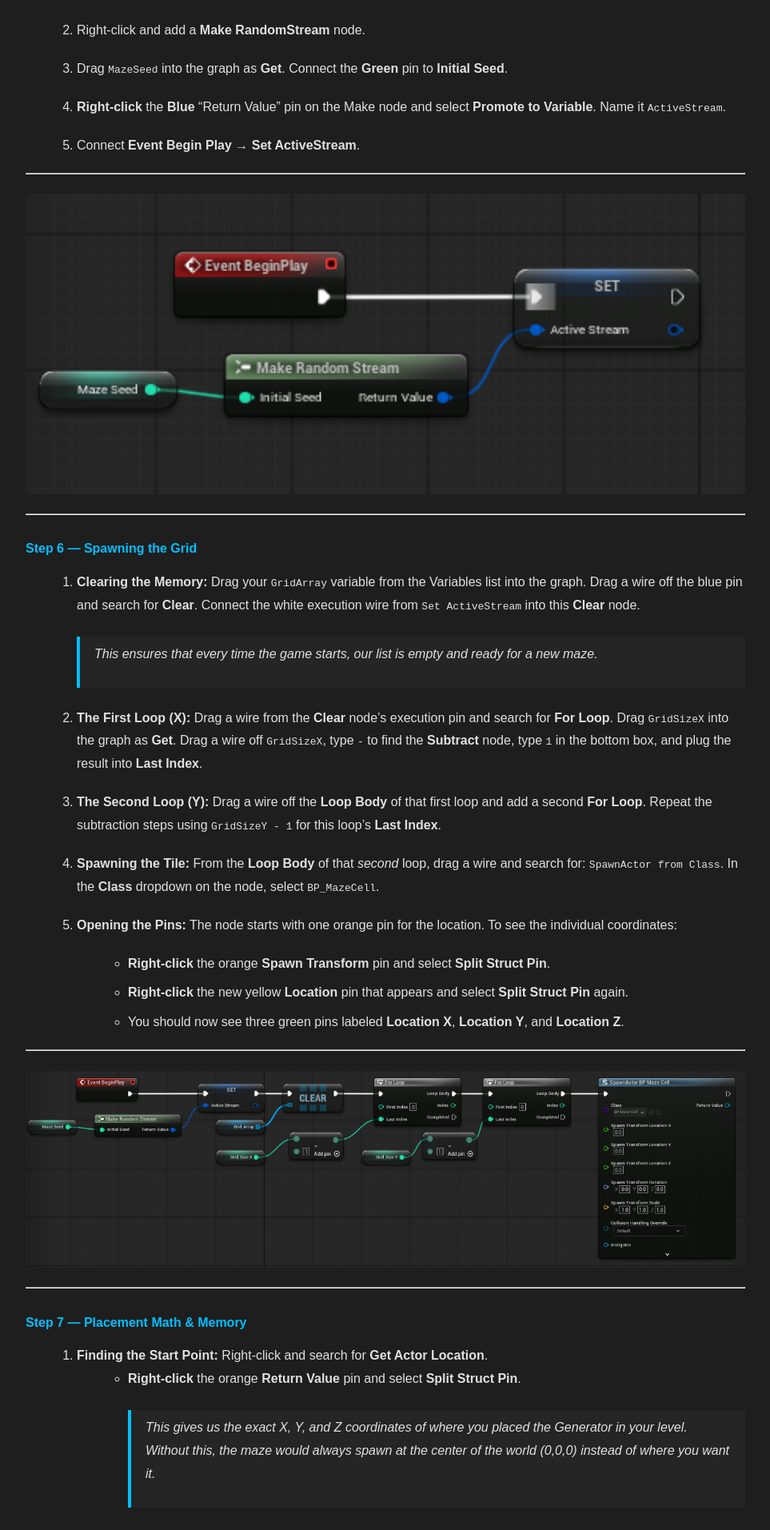
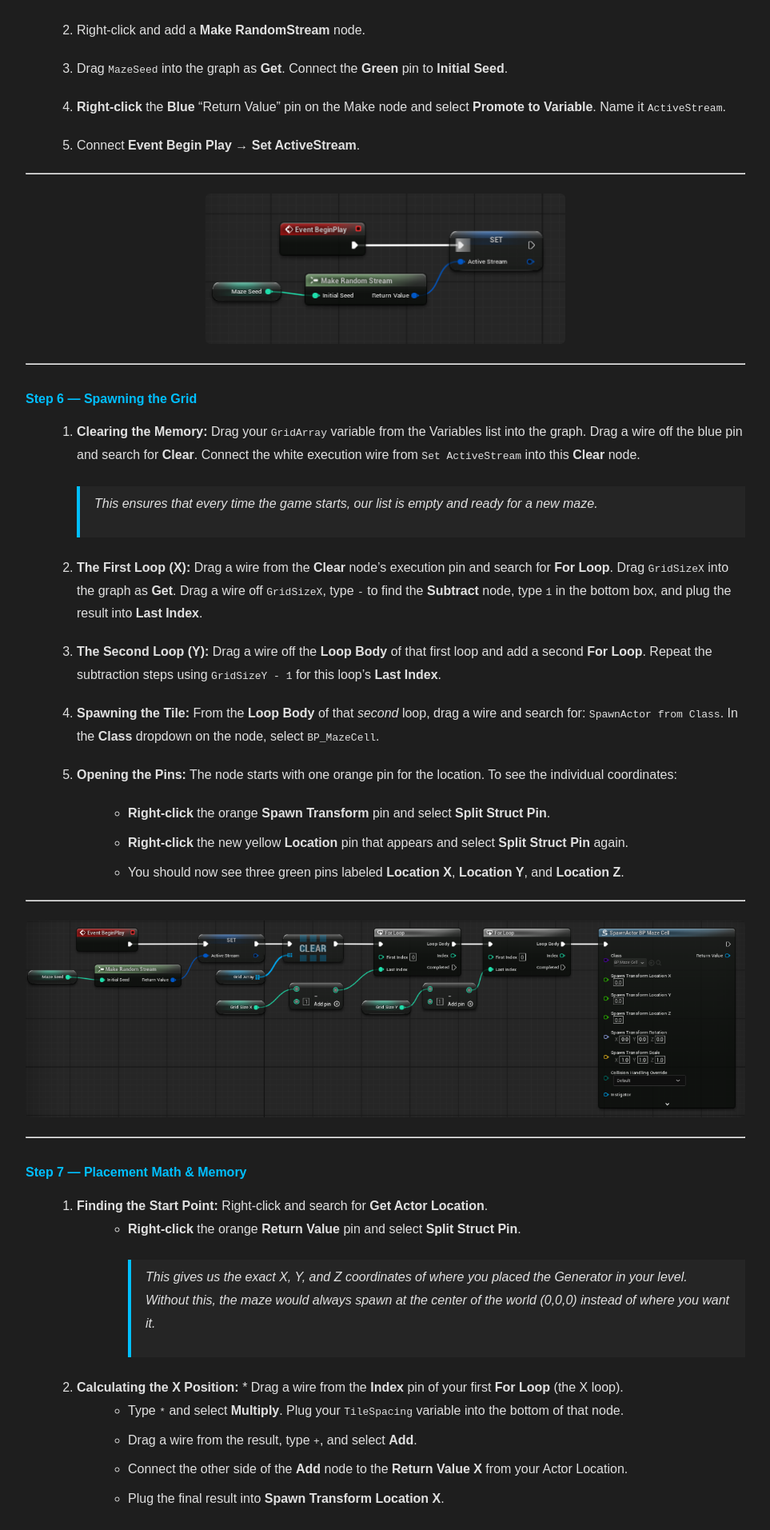
Before and after one commit to ScriptureExamined/NovawrightStudios, a Jekyll site: the page built from _posts/2026-04-18-maze-generator-part-1.md, in a window 1280 px wide. Shown: the part 3972-5885 px from the top of the page at 80% size, without its empty margins (158-1121 px from the left). Built offline with Jekyll 4.4.1, drawn with Linux system fonts in a browser that asks for light colours.

Commit message:
Update 2026-04-18-maze-generator-part-1.md

```diff
--- a/_posts/2026-04-18-maze-generator-part-1.md
+++ b/_posts/2026-04-18-maze-generator-part-1.md
@@ -187,7 +187,7 @@ If you want to save time, you can drag the wall component into the graph, and th
 ---
 
 <a href="{{ '/assets/images/blog/Part1-Step-5.png' | relative_url }}" style="flex:1;">
-    <img src="{{ '/assets/images/blog/Part1-Step-5.png' | relative_url }}" style="width:100%;" alt="Showing setting MazeSeed" class="post-image">
+    <img src="{{ '/assets/images/blog/Part1-Step-5.png' | relative_url }}" style="width:50%;" alt="Showing setting MazeSeed" class="post-image">
 </a>
 
 ---
```
